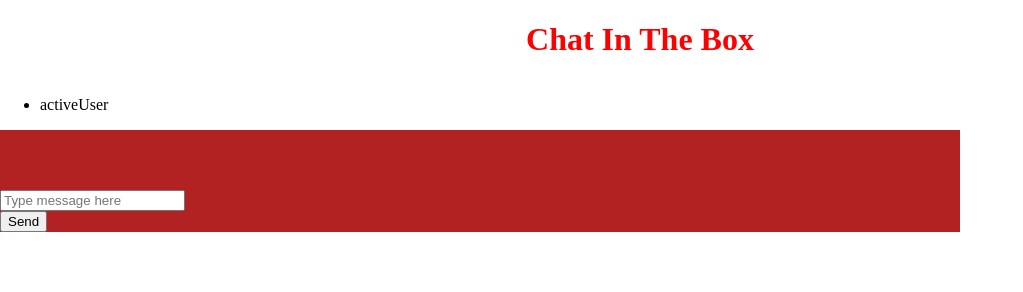
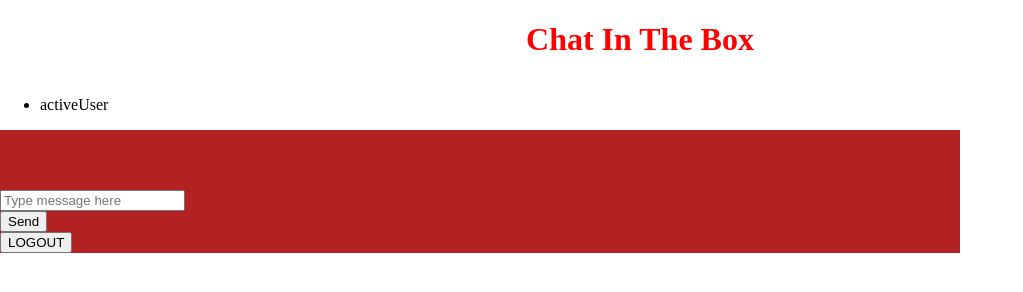
Before and after one commit to crazydoglady/ChatterBox, a website: page index.html in a window 1280 px wide. Both pictures are taken after typing "Sample" into the empty fields and a click on the button "Create". Shown: the whole page, without its empty margins (0-1023 px from the left). Drawn offline with Linux system fonts and the light colour scheme; no server answers.

Commit message:
Fix html which broke jquery class show

```diff
--- a/index.html
+++ b/index.html
@@ -29,7 +29,7 @@
 <div class="chatbox show">
     <article>
     </article>
-  <form id = "create show" action="">
+  <form id = "create" action="">
     <div>
       <h2 name="userId"> </h2>
     </div>
@@ -38,9 +38,9 @@
     </div>
     <button action="submit" name="send">Send</button>
   </form>
-  <!-- <form action="" class="logout show">
+  <form action="" class="logout show">
     <button action="submit">LOGOUT</button>
-  </form> -->
+  </form>
 </div>
 
 
--- a/main.js
+++ b/main.js
@@ -19,7 +19,7 @@ var chats = {
       var userName = $('#userInput').val();
       localStorage.setItem( 'userId', userName);
       console.log(userName);
-      $('.userId').removeClass('show');
+      // $('.userId').removeClass('show');
     });//end submit userId
 
     //on click of send msg button trigger these events
@@ -34,11 +34,11 @@ var chats = {
 
     });//end submit event for .sendMessage button
 
-    // $('.logout').on('submit', function(event){
-    //   event.preventDefault();
-    //   localStorage.removeItem('userId')
-    //   chats.init();
-    // });//end of logout
+    $('.logout').on('submit', function(event){
+      event.preventDefault();
+      localStorage.removeItem('userId')
+      chats.init();
+    });//end of logout
 
   },
   config: {
@@ -49,17 +49,18 @@ var chats = {
     $el.append(template);
   },
   renderChat: function(){
-    // var login = localStorage.userId;
-    // if (login == null) {
-    //   $('.chatbox').removeClass('show');
-    //   $('.create').removeClass('show');
-    //   $('.logout').removeClass('show');
-    // } else {
-    //   $('.chatbox').addClass('show');
-    //   $('.create').addClass('show');
-    //   // $('.userId').removeClass('show');
-    // };
-    // console.log( login);
+    var login = localStorage.userId;
+    if (login == null) {
+      $('.chatbox').removeClass('show');
+      $('.create').removeClass('show');
+      $('.logout').removeClass('show');
+    } else {
+      $('.chatbox').addClass('show');
+      $('.create').addClass('show');
+      $('.userId').removeClass('show');
+      $('.logout').addClass('show');
+    };
+    console.log( login);
     $.ajax({
       url: chats.config.url,
       type: 'GET',
```
